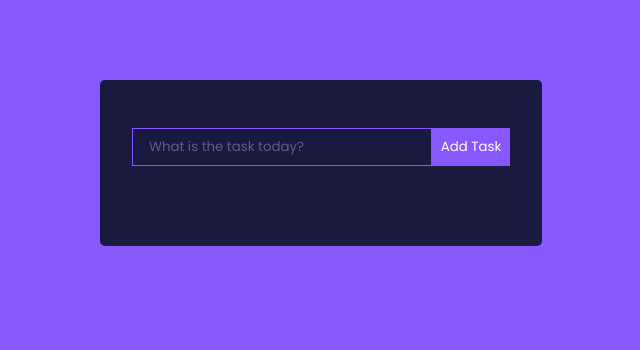
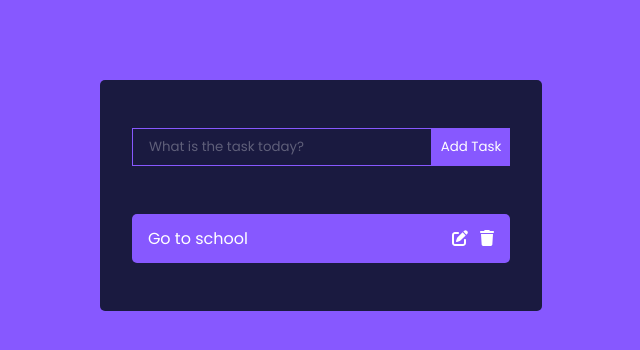
Before and after one commit to and-adad/todolist-app-react, a React (Vite) app: page / in a window 1280 px wide. Shown: the top 350 px of the page, without its empty margins (319-959 px from the left). Built offline with nearby package versions, Linux system fonts and the light colour scheme.

Commit message:
статическое одно поле вывел Go to school

```diff
--- a/src/components/Todo.jsx
+++ b/src/components/Todo.jsx
@@ -1,7 +1,16 @@
 import React from 'react'
+import { FontAwesomeIcon } from '@fortawesome/react-fontawesome'
+import { faPenToSquare } from '@fortawesome/free-solid-svg-icons'
+import { faTrash } from '@fortawesome/free-solid-svg-icons'
 
 export const Todo = () => {
   return (
-    <div>Todo</div>
+    <div className='Todo'>
+      <p>Go to school</p>
+      <div>
+        <FontAwesomeIcon icon={faPenToSquare} />
+        <FontAwesomeIcon icon={faTrash} />
+      </div>
+    </div>
   )
 }
--- a/src/components/TodoWrapper.jsx
+++ b/src/components/TodoWrapper.jsx
@@ -2,6 +2,7 @@ import React, {useState} from 'react'
 import { TodoForm } from './TodoForm'
 import { faL } from '@fortawesome/free-solid-svg-icons'
 import { v4 as uuidv4 } from 'uuid'
+import { Todo } from './Todo'
 uuidv4()
 
 export const TodoWrapper = () => {
@@ -14,6 +15,7 @@ export const TodoWrapper = () => {
   return (
     <div className='TodoWrapper'>
         <TodoForm addTodo={addTodo} />
+        <Todo />
     </div>
   )
 }
```
